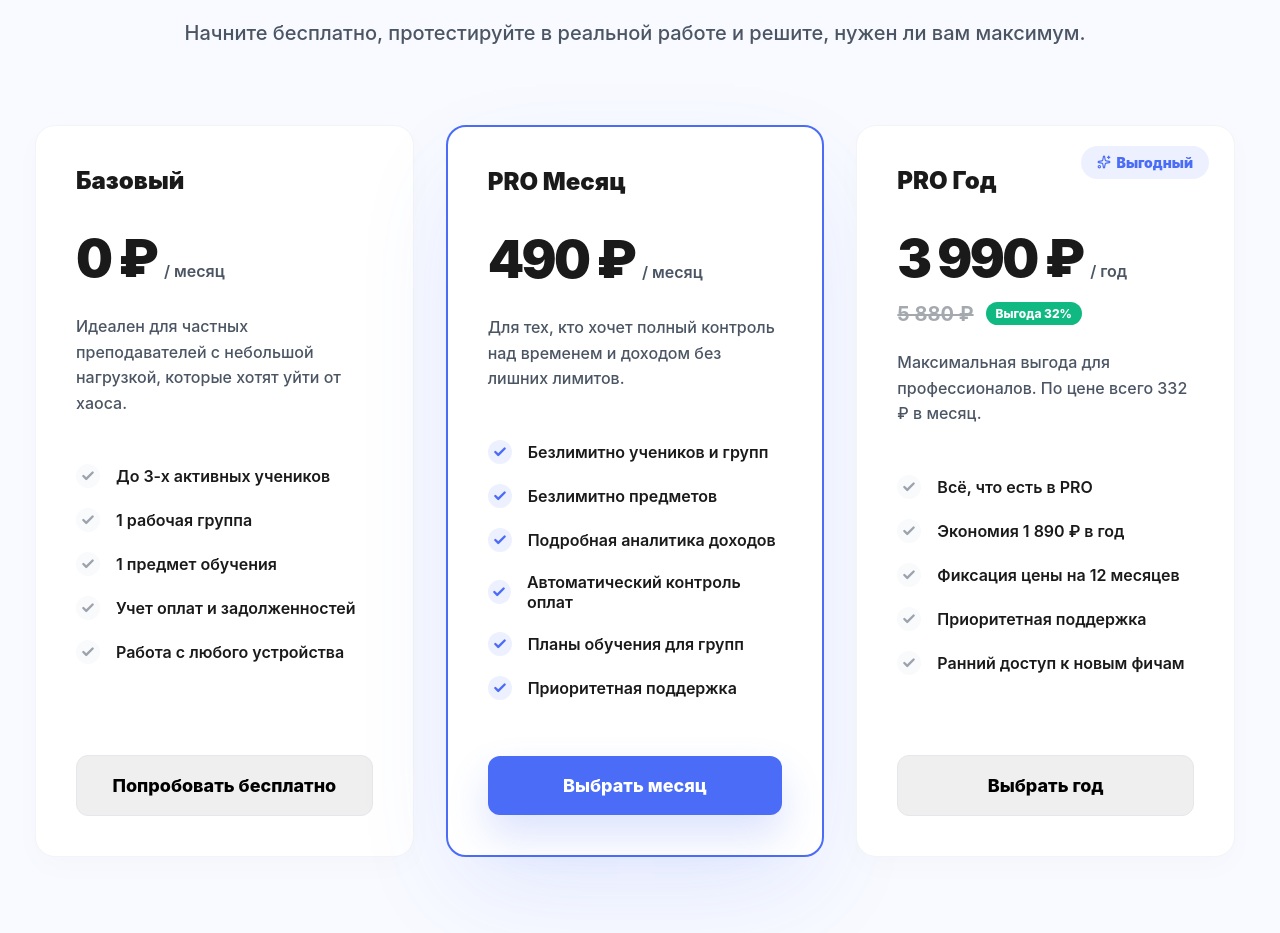
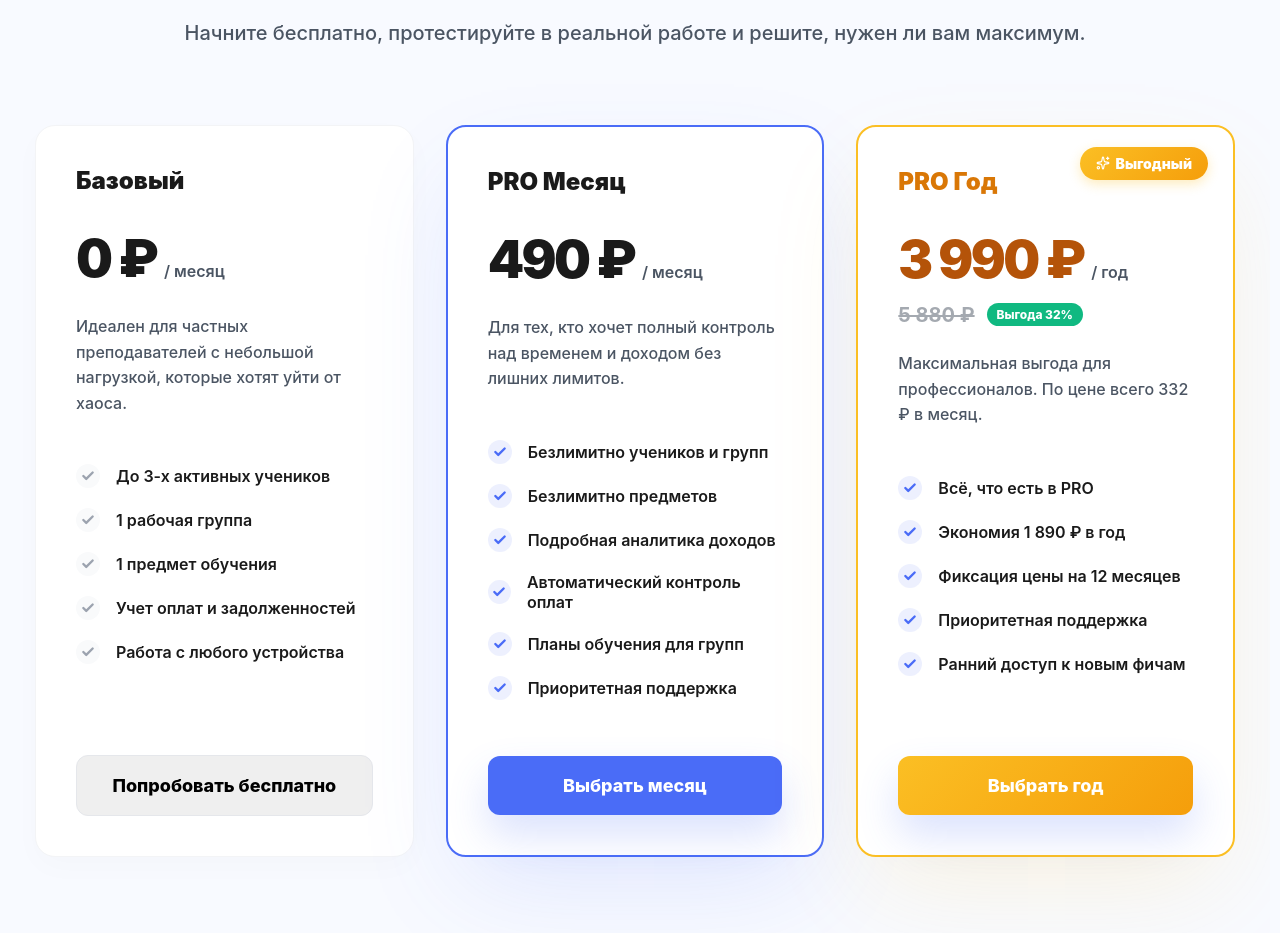
Before and after one commit to SaidSafarov09/Tuterra, a Next.js app: page / in a window 1280 px wide. Shown: the part 8420-9353 px from the top of the page. Built offline with nearby package versions, Linux system fonts and the light colour scheme; what date-holidays would draw is missing.

Commit message:
изменение блока цен на лендинге

```diff
--- a/components/landing/Pricing.module.scss
+++ b/components/landing/Pricing.module.scss
@@ -107,6 +107,56 @@
 
         &:hover {
             transform: translateY(-8px);
+        }
+
+        &.yearlyPlan {
+            border: 2px solid #fbbf24;
+            box-shadow: 0 40px 100px -20px rgba(251, 191, 36, 0.15);
+
+            .recommended {
+                background: linear-gradient(135deg, #fbbf24 0%, #f59e0b 100%);
+                color: white;
+                box-shadow: 0 4px 12px rgba(251, 191, 36, 0.3);
+            }
+
+            .planName {
+                color: #d97706;
+            }
+
+            .price {
+                color: #b45309;
+            }
+
+            .cta {
+                background: linear-gradient(135deg, #fbbf24 0%, #f59e0b 100%);
+                border: none;
+                color: white;
+
+                &:hover {
+                    filter: brightness(1.1);
+                    box-shadow: 0 10px 20px rgba(251, 191, 36, 0.3);
+                }
+            }
+        }
+    }
+
+    &.proPlan {
+        &:not(.primary) {
+            border-color: rgba(74, 108, 247, 0.3);
+            background: rgba(74, 108, 247, 0.01);
+
+            &:hover {
+                border-color: var(--primary);
+            }
+
+            .planName {
+                color: #3b82f6;
+            }
+
+            .check {
+                background: rgba(74, 108, 247, 0.1);
+                color: #3b82f6;
+            }
         }
     }
 
--- a/components/landing/Pricing.tsx
+++ b/components/landing/Pricing.tsx
@@ -23,6 +23,7 @@ const plans = [
         ],
         cta: 'Попробовать бесплатно',
         primary: false,
+        isPro: false,
         link: '/auth',
         period: 'месяц'
     },
@@ -41,6 +42,7 @@ const plans = [
         ],
         cta: 'Выбрать месяц',
         primary: true,
+        isPro: true,
         link: '/auth?plan=month',
         period: 'месяц'
     },
@@ -60,7 +62,8 @@ const plans = [
         ],
         status: 'Выгодный',
         cta: 'Выбрать год',
-        primary: false,
+        primary: true,
+        isPro: true,
         link: '/auth?plan=year',
         period: 'год'
     }
@@ -100,7 +103,7 @@ export const Pricing = () => {
                                 viewport: { once: true },
                                 transition: { delay: i * 0.2, duration: 0.8, ease: [0.16, 1, 0.3, 1] }
                             })}
-                            className={`${styles.plan} ${plan.primary ? styles.primary : ''}`}
+                            className={`${styles.plan} ${plan.primary ? styles.primary : ''} ${plan.isPro ? styles.proPlan : ''} ${plan.id === 'pro_year' ? styles.yearlyPlan : ''}`}
                         >
                             {plan.status && (
                                 <div className={styles.recommended}>
```
